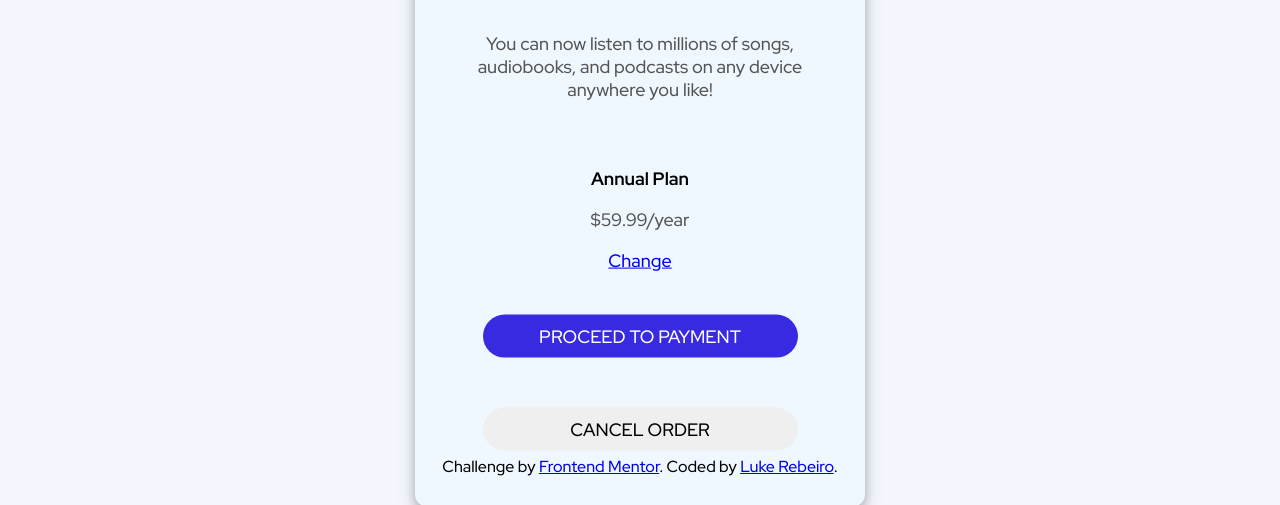
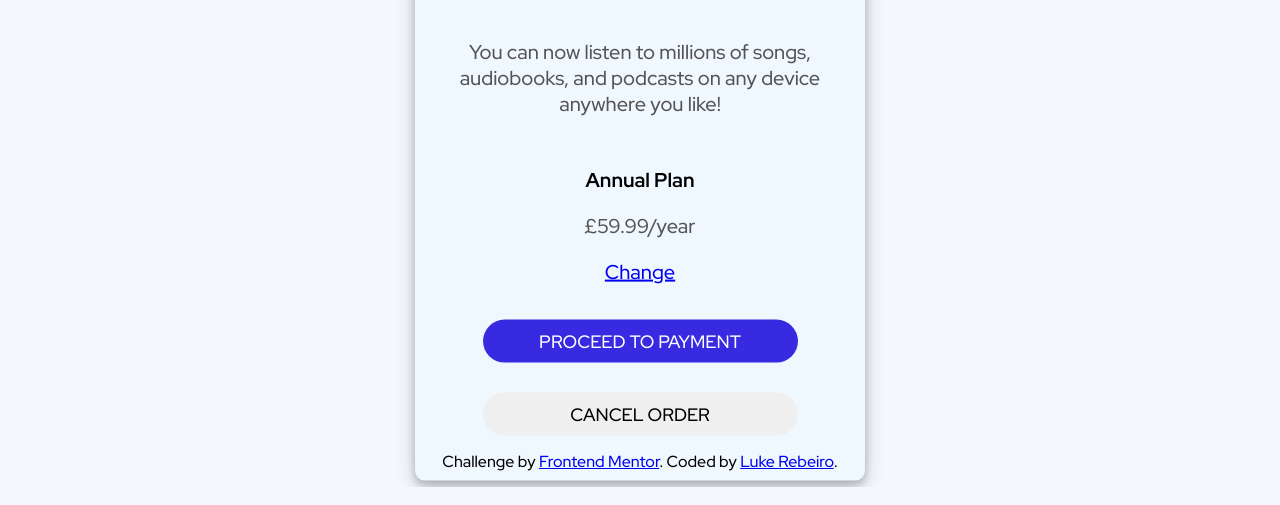
Before and after one commit to lukerebeirowebdev/order-component-task, a plain HTML site: page index.html in a window 1280 px wide. Shown: the part 313-818 px from the top of the page. Drawn offline with Linux system fonts and the light colour scheme.

Commit message:
updated code to current standard

```diff
--- a/index.html
+++ b/index.html
@@ -25,7 +25,7 @@
     </div>
     <div class="price">
       <p><strong>Annual Plan</strong></p>
-      <p class="cost">$59.99/year</p>
+      <p class="cost">£59.99/year</p>
       <p><a href="#" class="change">Change</a></p>
       <button class="payment_button">Proceed to Payment</button>
       <button class="cancel_button">Cancel Order</button>
@@ -34,7 +34,7 @@
   <div class="page__links">
     <div class="attribution">
       Challenge by <a href="https://www.frontendmentor.io?ref=challenge" target="_blank">Frontend Mentor</a>.
-      Coded by <a href="https://www.lukerebeiro.net">Luke Rebeiro</a>.
+      Coded by <a href="https://lukerebeiro.org/" target="_blank">Luke Rebeiro</a>.
     </div>
   </div>
 </body>
--- a/style.css
+++ b/style.css
@@ -1,9 +1,8 @@
-@import url('https://fonts.googleapis.com/css2?family=Red+Hat+Display:wght@500;700;900&display=swap');
+@import url("https://fonts.googleapis.com/css2?family=Red+Hat+Display:wght@500;700;900&display=swap");
 
 * {
-    font-family: 'Red Hat Display', sans-serif;
+  font-family: "Red Hat Display", sans-serif;
 }
-
 
 body {
   background-image: url(./images/pattern-background-desktop.svg);
@@ -16,7 +15,6 @@ body {
   top: 50%;
   left: 50%;
   justify-content: center;
-
 }
 
 .main__img {
@@ -25,31 +23,27 @@ body {
 }
 
 .information {
-    padding: 30px;
-
+  padding: 10px;
 }
 
 p {
-    font-size: 18px;
+  font-size: 20px;
 }
 
-
 .card {
-    box-shadow: 0 4px 8px 0 rgba(0, 0, 0, 0.2), 0 6px 20px 0 rgba(0, 0, 0, 0.19);
+  box-shadow: 0 4px 8px 0 #00000033, 0 6px 20px 0 #00000030;
   background-color: aliceblue;
   width: 450px;
   margin: 0;
-    padding-bottom: 30px ;
+  padding-bottom: 30px;
   text-align: center;
   border-radius: 10px;
   position: absolute;
   top: 50%;
   left: 50%;
   margin-right: -50%;
-    transform: translate(-50%, -50%)
+  transform: translate(-50%, -50%);
 }
-
-
 
 h2 {
   font-size: 30px;
@@ -59,7 +53,7 @@ font-size: 30px;
   position: fixed;
   text-align: center;
   bottom: 0;
-    padding: 10px;
+  padding: 15px;
 }
 
 .change {
@@ -71,7 +65,7 @@ button {
   font-size: 18px;
   text-transform: uppercase;
   padding: 10px;
-    margin: 25px;
+  margin: 15px;
   border-radius: 30px;
   text-align: center;
   justify-content: center;
@@ -83,11 +77,11 @@ button {
 }
 
 .payment_button {
-    background-color: #382AE1;
+  background-color: #382ae1;
   color: white;
 }
 
 .cost,
 .information {
-    color:rgb(84, 84, 85);
+  color: #545455;
 }
```
Lines whose indentation alone changed are shown as unchanged.
